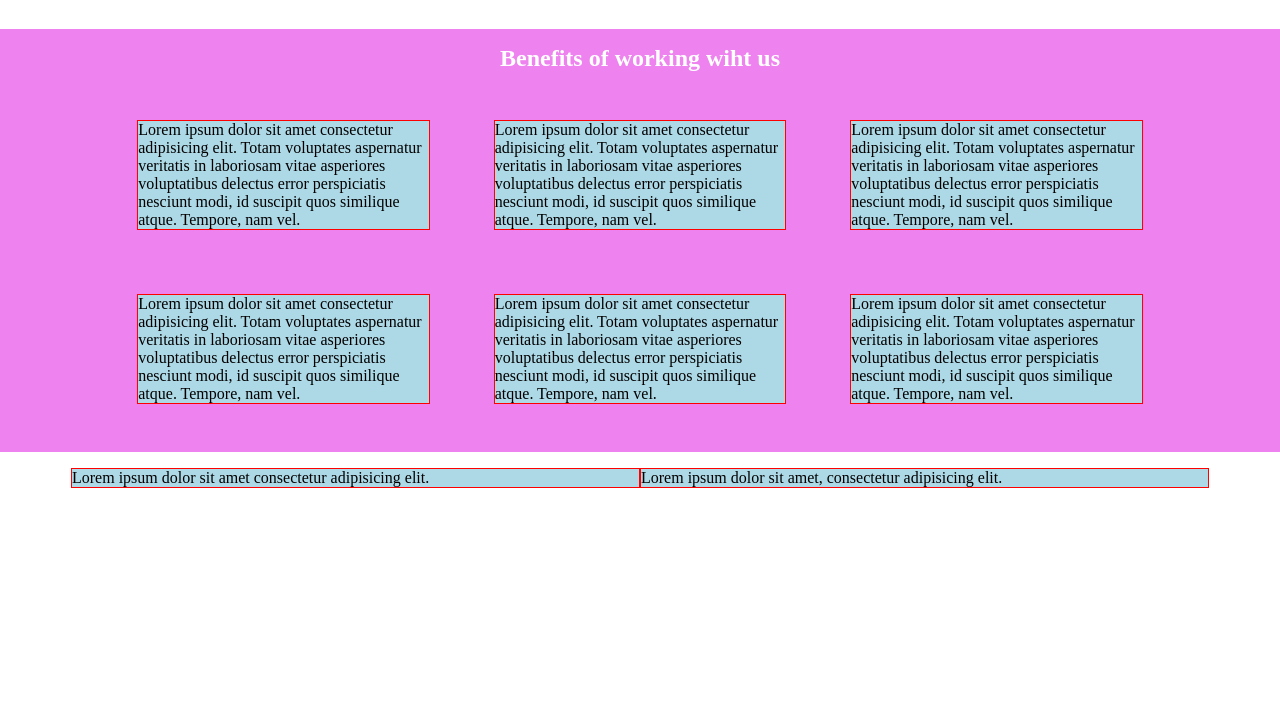
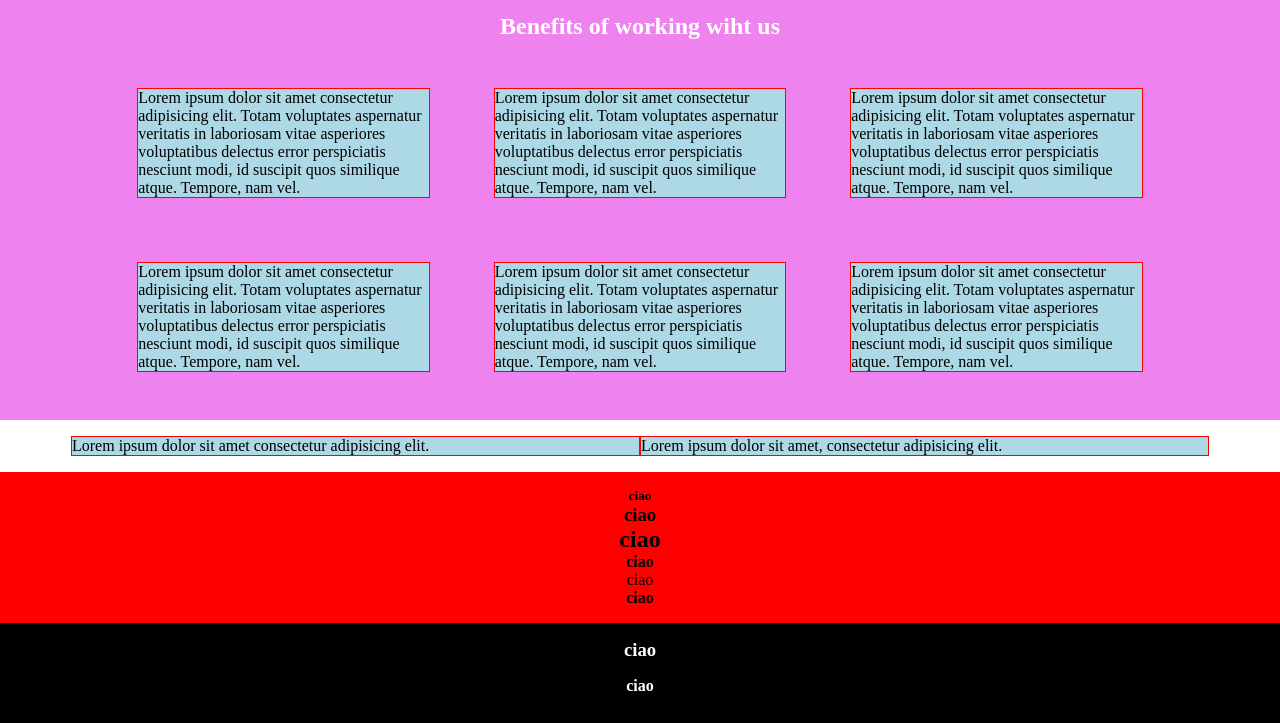
Before and after one commit to fede2796/htmlcss-responsive-layout, a plain HTML site: page index.html in a window 1280 px wide. Shown: the part 866-1589 px from the top of the page. Before the commit the page ends 1370 px from the top, so only its background shows below. Drawn offline with Linux system fonts and the light colour scheme.

Commit message:
Fine impostazioni principali

```diff
--- a/css/style.css
+++ b/css/style.css
@@ -56,6 +56,40 @@ h2, h3, p{
     background-color: violet;
     padding: 1 rem 0;
 }
+.us .container-col{
+    padding: 1rem 0;
+}
+.try h5, h4 {
+    text-align: center;
+}
+.try .bottone{
+    text-align: center;
+}
+.try h2, h3{
+    padding: 0;
+    background-color: red;
+}
+.try{
+    padding: 1rem 0;
+    background-color: red;
+}
+/*FOOTER*/
+footer{
+    height: 100px;
+    background-color: black;
+}
+
+.footcont {
+  padding: 1rem;
+  background-color: black;
+  color: white;
+}
+.footcont h3{
+    color: white;
+    background-color: black;
+    margin-bottom: 1rem;
+}
+
 /*TABLET*/
 @media screen and (min-width:768px){
     .container-col{
@@ -91,6 +125,7 @@ h2, h3, p{
         display: flex;
         flex-wrap: wrap;
         justify-content: center;
+
     }
     .benefits .col{
         width: calc(100%/3);
--- a/index.html
+++ b/index.html
@@ -24,6 +24,7 @@
         </nav>
     </header>
 
+    <main>
     <!--Info-->
     <section class="padding-container">
         <div class=" info container">
@@ -124,6 +125,28 @@
         </div>
     </section>
 
+    <!-- TRY -->
+    <section class="try padding-container">
+        <div class="containertry">
+            <h5>ciao</h5>
+            <h3>ciao</h3>
+            <h2>ciao</h2>
+            <h4>ciao</h4>
+            <div class=" bottone">
+                ciao
+            </div>
+            <h4>ciao</h4>
 
+        </div>
+
+    </section>
+    </main>
+
+    <footer class="padding-container">
+        <div class=" footcont">
+            <h3>ciao</h3>
+            <h4>ciao</h4>
+        </div>
+    </footer>
 </body>
 </html>
```
